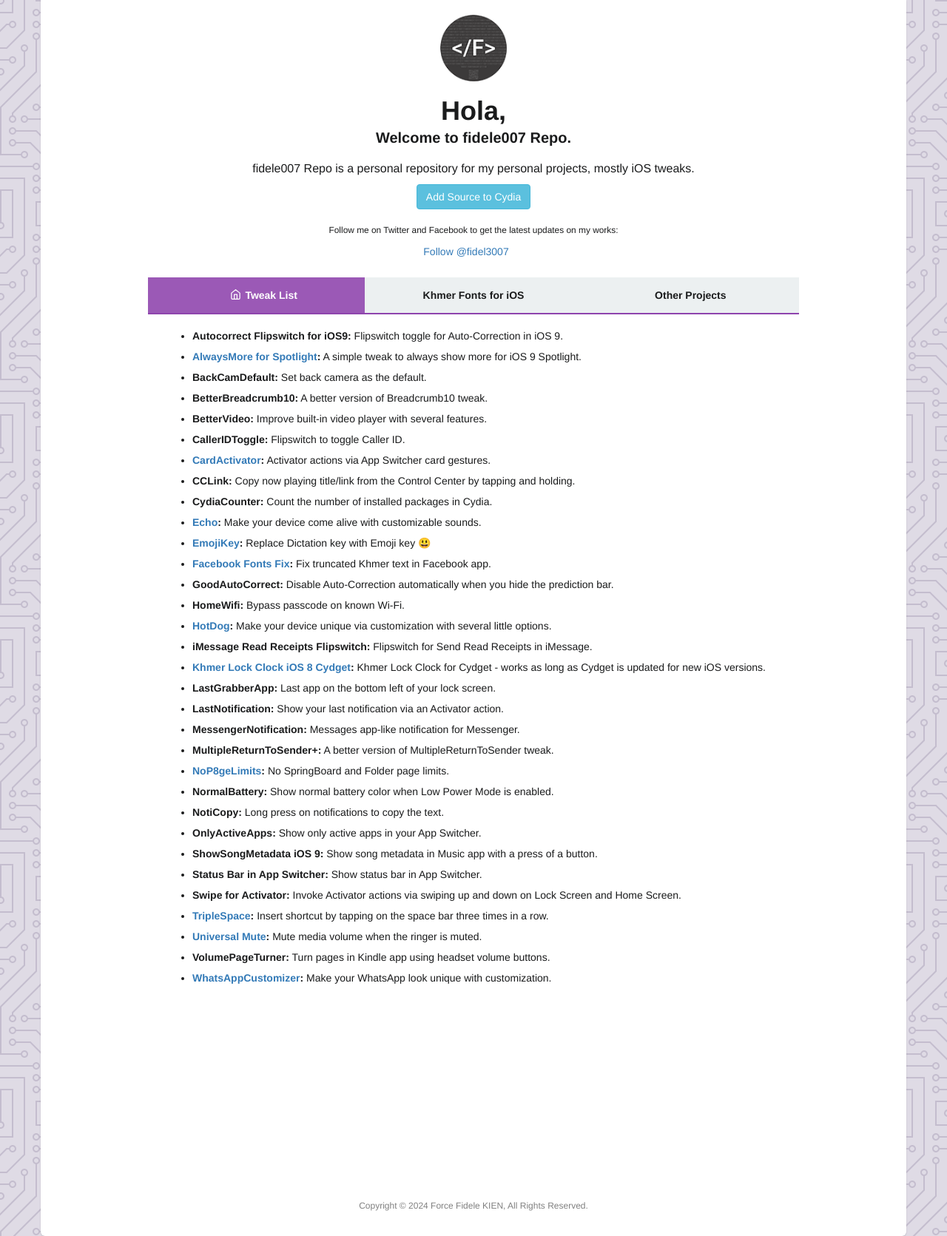
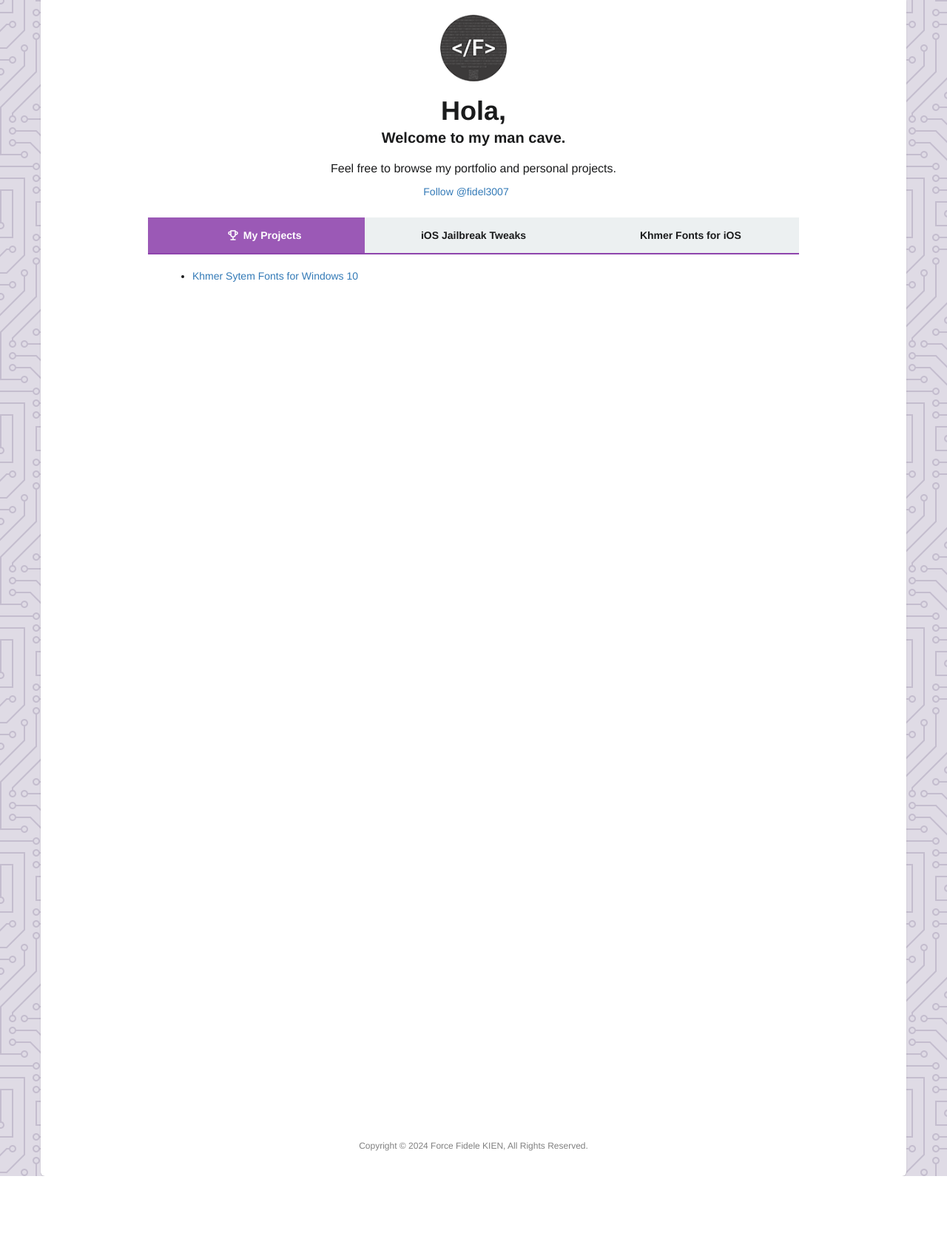
Before and after one commit to fidele007/fidele007.github.io, a PHP site: page / in a window 1280 px wide. Shown: the whole page at 74% size. After the commit the page ends 1590 px from the top, so only its background shows below. Run offline with PHP 8.4, Linux system fonts and the light colour scheme; some libraries are stand-ins or nearby versions.

Commit message:
feat: refactor front page

```diff
--- a/index.html
+++ b/index.html
@@ -1,45 +1,68 @@
 <!DOCTYPE html>
-<html>
+<html lang="en">
+
 <head>
   <meta charset="UTF-8">
-    <meta name="viewport" content="width=device-width, initial-scale=1">
-
-    <title>fidele007 Repo</title>
+  <meta name="viewport" content="width=device-width, initial-scale=1.0">
+  <title>Force Fidele KIEN</title>
+  <link rel="icon" type="image/png" href="site_logo_small.png">
 
   <link rel="stylesheet" type="text/css" href="bootstrap.min.css">
   <link rel="stylesheet" type="text/css" href="style.css">
 </head>
+
 <body>
   <div id="fb-root"></div>
-    <script>(function(d, s, id) {
-      var js, fjs = d.getElementsByTagName(s)[0];
-      if (d.getElementById(id)) return;
-      js = d.createElement(s); js.id = id;
-      js.src = "//connect.facebook.net/en_US/sdk.js#xfbml=1&version=v2.7&appId=256600168067206";
-      fjs.parentNode.insertBefore(js, fjs);
-    }(document, 'script', 'facebook-jssdk'));</script>
+  <script async defer crossorigin="anonymous" src="https://connect.facebook.net/en_US/sdk.js#xfbml=1&version=v18.0&appId=256600168067206" nonce="gl04nKa3"></script>
 
   <div class="container">
-      <img src="site_logo_small.png" alt="Site Logo" height="90" width="90"/>
+    <img src="site_logo_small.png" alt="Site Logo" height="90" width="90" />
     <h1>Hola,</h1>
-      <h2>Welcome to fidele007 Repo.</h2>
-      <p>fidele007 Repo is a personal repository for my personal projects, mostly iOS tweaks.</p>
-      <a class="btn btn-info" href="cydia://url/https://cydia.saurik.com/api/share#?source=https://fidele007.github.io/">Add Source to Cydia</a>
-      <div>
-      <p class="small">Follow me on Twitter and Facebook to get the latest updates on my works:</p>
+    <h2>Welcome to my man cave.</h2>
+    <p>Feel free to browse my portfolio and personal projects.</p>
+
     <div class="social-container">
       <div>
-          <a href="https://twitter.com/fidel3007" class="twitter-follow-button" data-show-count="false">Follow @fidel3007</a>
-          <script async src="//platform.twitter.com/widgets.js" charset="utf-8"></script>
+        <a href="https://twitter.com/fidel3007?ref_src=twsrc%5Etfw" class="twitter-follow-button"
+          data-show-count="false">Follow @fidel3007</a>
+        <script async src="https://platform.twitter.com/widgets.js" charset="utf-8"></script>
       </div>
-        <div class="fb-like" data-href="https://www.facebook.com/fidele007repo/" data-layout="button_count" data-action="like" data-size="small" data-show-faces="false" data-share="false"></div>
+      <div class="fb-like" data-href="https://www.facebook.com/fkthinktank/" data-layout="button_count"
+        data-action="like" data-size="small" data-show-faces="false" data-share="false"></div>
+    </div>
+
+    <div class="center-div">
+      <div class="layout">
+        <input name="nav" type="radio" class="nav projects-radio" id="projects" checked="checked" />
+        <div class="page projects-page">
+          <div class="page-contents">
+            <ul>
+              <li><a href="https://github.com/fidele007/Khmer-System-Fonts-Win10" rel="noopener" target="_blank">Khmer
+                  Sytem Fonts for
+                  Windows 10</a></li>
+            </ul>
           </div>
         </div>
-    <div class="center-div">
-      <div class="layout">
-        <input name="nav" type="radio" class="nav home-radio" id="home" checked="checked" />
-        <div class="page home-page">
+        <label class="nav" for="projects">
+          <div>
+            <svg width="18px" height="18px" viewBox="0 0 24 24" fill="none" stroke="currentColor">
+              <path
+                d="M12 15V15C14.2091 15 16 13.2091 16 11V11M12 15V15C9.79086 15 8 13.2091 8 11V11M12 15V20M12 20H16M12 20H8M8 6V4H16V6M8 6H6C4.89543 6 4 6.89543 4 8V8.43845C4 9.35618 4.62459 10.1561 5.51493 10.3787L8 11M8 6V11M16 11L18.4851 10.3787C19.3754 10.1561 20 9.35618 20 8.43845V8C20 6.89543 19.1046 6 18 6H16M16 11V6"
+                stroke-width="2" stroke-linecap="round" stroke-linejoin="round" />
+            </svg>
+            My Projects
+          </div>
+
+        </label>
+
+        <input name="nav" type="radio" class="nav tweaks-radio" id="tweaks" />
+        <div class="page tweaks-page">
           <div class="page-contents">
+            <a class="btn btn-info"
+              href="cydia://url/https://cydia.saurik.com/api/share#?source=https://fidele007.github.io/">
+              <img src="cydia_logo.png" title="Cydia Logo" width="32px" height="32px" />
+              &nbsp;Add Source to Cydia
+            </a>
             <ul>
               <li><strong>Autocorrect Flipswitch for iOS9:</strong> Flipswitch toggle for Auto-Correction in iOS 9.</li>
               <li><strong><a href="http://cydia.saurik.com/package/com.fidele007.alwaysmoreforspotlight">AlwaysMore for
@@ -48,146 +71,161 @@
               <li><strong>BetterBreadcrumb10:</strong> A better version of Breadcrumb10 tweak.</li>
               <li><strong>BetterVideo:</strong> Improve built-in video player with several features.</li>
               <li><strong>CallerIDToggle:</strong> Flipswitch to toggle Caller ID.</li>
-              <li><strong><a href="http://cydia.saurik.com/package/com.fidele007.cardactivator">CardActivator</a>:</strong>
+              <li><strong><a
+                    href="http://cydia.saurik.com/package/com.fidele007.cardactivator">CardActivator</a>:</strong>
                 Activator actions via App Switcher card gestures.</li>
-              <li><strong>CCLink:</strong> Copy now playing title/link from the Control Center by tapping and holding.</li>
+              <li><strong>CCLink:</strong> Copy now playing title/link from the Control Center by tapping and holding.
+              </li>
               <li><strong>CydiaCounter:</strong> Count the number of installed packages in Cydia.</li>
-              <li><strong><a href="http://cydia.saurik.com/package/com.fidele007.echo">Echo</a>:</strong> Make your device come
+              <li><strong><a href="http://cydia.saurik.com/package/com.fidele007.echo">Echo</a>:</strong> Make your
+                device come
                 alive with customizable sounds.</li>
-              <li><strong><a href="http://cydia.saurik.com/package/com.fidele007.emojikey">EmojiKey</a>:</strong> Replace Dictation
+              <li><strong><a href="http://cydia.saurik.com/package/com.fidele007.emojikey">EmojiKey</a>:</strong>
+                Replace Dictation
                 key with Emoji key 😃</li>
-              <li><strong><a href="http://cydia.saurik.com/package/com.fidele007.facebookfontsfix">Facebook Fonts Fix</a>:</strong>
+              <li><strong><a href="http://cydia.saurik.com/package/com.fidele007.facebookfontsfix">Facebook Fonts
+                    Fix</a>:</strong>
                 Fix truncated Khmer text in Facebook app.</li>
-              <li><strong>GoodAutoCorrect:</strong> Disable Auto-Correction automatically when you hide the prediction bar.</li>
+              <li><strong>GoodAutoCorrect:</strong> Disable Auto-Correction automatically when you hide the prediction
+                bar.</li>
               <li><strong>HomeWifi:</strong> Bypass passcode on known Wi-Fi.</li>
-              <li><strong><a href="http://cydia.saurik.com/package/com.fidele007.hotdog">HotDog</a>:</strong> Make your device
+              <li><strong><a href="http://cydia.saurik.com/package/com.fidele007.hotdog">HotDog</a>:</strong> Make your
+                device
                 unique via customization with several little options.</li>
-              <li><strong>iMessage Read Receipts Flipswitch:</strong> Flipswitch for Send Read Receipts in iMessage.</li>
-              <li><strong><a href="http://cydia.saurik.com/package/com.modmyi.khmerlockclockios8cydget">Khmer Lock Clock iOS 8
-                    Cydget</a>:</strong> Khmer Lock Clock for Cydget - works as long as Cydget is updated for new iOS versions.</li>
+              <li><strong>iMessage Read Receipts Flipswitch:</strong> Flipswitch for Send Read Receipts in iMessage.
+              </li>
+              <li><strong><a href="http://cydia.saurik.com/package/com.modmyi.khmerlockclockios8cydget">Khmer Lock Clock
+                    iOS 8
+                    Cydget</a>:</strong> Khmer Lock Clock for Cydget - works as long as Cydget is updated for new iOS
+                versions.</li>
               <li><strong>LastGrabberApp:</strong> Last app on the bottom left of your lock screen.</li>
               <li><strong>LastNotification:</strong> Show your last notification via an Activator action.</li>
               <li><strong>MessengerNotification:</strong> Messages app-like notification for Messenger.</li>
               <li><strong>MultipleReturnToSender+:</strong> A better version of MultipleReturnToSender tweak.</li>
-              <li><strong><a href="http://cydia.saurik.com/package/com.fidele007.nop8gelimits">NoP8geLimits</a>:</strong> No
+              <li><strong><a
+                    href="http://cydia.saurik.com/package/com.fidele007.nop8gelimits">NoP8geLimits</a>:</strong> No
                 SpringBoard and Folder page limits.</li>
               <li><strong>NormalBattery:</strong> Show normal battery color when Low Power Mode is enabled.</li>
               <li><strong>NotiCopy:</strong> Long press on notifications to copy the text.</li>
               <li><strong>OnlyActiveApps:</strong> Show only active apps in your App Switcher.</li>
-              <li><strong>ShowSongMetadata iOS 9:</strong> Show song metadata in Music app with a press of a button.</li>
+              <li><strong>ShowSongMetadata iOS 9:</strong> Show song metadata in Music app with a press of a button.
+              </li>
               <li><strong>Status Bar in App Switcher:</strong> Show status bar in App Switcher.</li>
-              <li><strong>Swipe for Activator:</strong> Invoke Activator actions via swiping up and down on Lock Screen and Home
+              <li><strong>Swipe for Activator:</strong> Invoke Activator actions via swiping up and down on Lock Screen
+                and Home
                 Screen.</li>
-              <li><strong><a href="http://cydia.saurik.com/package/com.fidele007.triplespace">TripleSpace</a>:</strong> Insert
+              <li><strong><a href="http://cydia.saurik.com/package/com.fidele007.triplespace">TripleSpace</a>:</strong>
+                Insert
                 shortcut by tapping on the space bar three times in a row.</li>
-              <li><strong><a href="http://cydia.saurik.com/package/com.fidele007.universalmute">Universal Mute</a>:</strong> Mute
+              <li><strong><a href="http://cydia.saurik.com/package/com.fidele007.universalmute">Universal
+                    Mute</a>:</strong> Mute
                 media volume when the ringer is muted.</li>
               <li><strong>VolumePageTurner:</strong> Turn pages in Kindle app using headset volume buttons.</li>
               <li><strong><a
-                    href="http://cydia.saurik.com/package/com.fidele007.whatsappcustomizer">WhatsAppCustomizer</a>:</strong> Make
+                    href="http://cydia.saurik.com/package/com.fidele007.whatsappcustomizer">WhatsAppCustomizer</a>:</strong>
+                Make
                 your WhatsApp look unique with customization.</li>
             </ul>
           </div>
         </div>
-        <label class="nav" for="home">
-          <span>
-            <svg viewBox="0 0 24 24" width="24" height="24" stroke="currentColor" stroke-width="2" fill="none"
-              stroke-linecap="round" stroke-linejoin="round" class="css-i6dzq1">
-              <path d="M3 9l9-7 9 7v11a2 2 0 0 1-2 2H5a2 2 0 0 1-2-2z"></path>
-              <polyline points="9 22 9 12 15 12 15 22"></polyline>
+        <label class="nav" for="tweaks">
+          <div>
+            <svg width="18px" height="18px" viewBox="0 0 24 24" stroke="currentColor" fill="none">
+              <path
+                d="M6 13H5C3.89543 13 3 12.1046 3 11V7C3 5.89543 3.89543 5 5 5H13C13.5523 5 14 5.44772 14 6V12C14 12.5523 13.5523 13 13 13H11M6 13L5.32612 17.7172C5.154 18.922 6.08892 20 7.30602 20H8.26541C9.26071 20 10.1046 19.2681 10.2453 18.2828L11 13M6 13H11M18 9C18 10.6569 16.6569 12 15 12H14M18 9C18 7.34315 16.6569 6 15 6H14M18 9H23"
+                stroke-width="2" stroke-linecap="round" stroke-linejoin="round" />
             </svg>
-            Tweak List
-          </span>
+            iOS Jailbreak Tweaks
+          </div>
         </label>
 
-        <input name="nav" type="radio" class="about-radio" id="about" />
-        <div class="page about-page">
+        <input name="nav" type="radio" class="iosFonts-radio" id="iosFonts" />
+        <div class="page iosFonts-page">
           <div class="page-contents">
+            <div class="column">
               <ul>
-            <div class="column">
                 <li><a href="http://cydia.saurik.com/package/com.modmyi.khmerhanumanios8">Khmer Hanuman iOS 8</a></li>
                 <li><a href="http://cydia.saurik.com/package/com.modmyi.khmeraphireakios8">Khmer Aphireak iOS 8</a></li>
                 <li><a href="http://cydia.saurik.com/package/com.modmyi.khmerbokorios8">Khmer Bokor iOS 8</a></li>
-              <li><a href="http://cydia.saurik.com/package/com.modmyi.khmersangammnfixios8">Khmer Sangam MN Fix iOS 8</a></li>
+                <li><a href="http://cydia.saurik.com/package/com.modmyi.khmersangammnfixios8">Khmer Sangam MN Fix iOS
+                    8</a></li>
                 <li><a href="http://cydia.saurik.com/package/com.modmyi.khmernokoraios8">Khmer Nokora iOS 8</a></li>
-              <li><a href="http://cydia.saurik.com/package/com.modmyi.khmerpreyvengboldios8">Khmer Preyveng Bold iOS 8</a></li>
+                <li><a href="http://cydia.saurik.com/package/com.modmyi.khmerpreyvengboldios8">Khmer Preyveng Bold iOS
+                    8</a></li>
                 <li><a href="http://cydia.saurik.com/package/com.modmyi.khmerpreyvengios8">Khmer Preyveng iOS 8</a></li>
                 <li><a href="http://cydia.saurik.com/package/com.modmyi.khmerfreehandios8">Khmer Freehand iOS 8</a></li>
                 <li><a href="http://cydia.saurik.com/package/com.modmyi.khmerfasthandios8">Khmer Fasthand iOS 8</a></li>
-              <li><a href="http://cydia.saurik.com/package/com.modmyi.khmerkantumruyios8">Khmer Kantumruy iOS 8</a></li>
+                <li><a href="http://cydia.saurik.com/package/com.modmyi.khmerkantumruyios8">Khmer Kantumruy iOS 8</a>
+                </li>
                 <li><a href="http://cydia.saurik.com/package/com.modmyi.khmerdangrekios8">Khmer Dang-rek iOS 8</a></li>
-              <li><a href="http://cydia.saurik.com/package/com.modmyi.khmerwatphnomios8">Khmer Wat Phnom iOS 8</a></li>
+                <li><a href="http://cydia.saurik.com/package/com.modmyi.khmerwatphnomios8">Khmer Wat Phnom iOS 8</a>
+                </li>
                 <li><a href="http://cydia.saurik.com/package/com.modmyi.khmercnbattambang">Khmer CN Battambang</li>
-              <li><a href="http://cydia.saurik.com/package/com.modmyi.khmerstuengsaenios8">Khmer Stueng Saen iOS 8</a></li>
-              <li><a href="http://cydia.saurik.com/package/com.modmyi.khmertimbrekampucheaios8">Khmer Timbre Kampuchea iOS 8</a>
+                <li><a href="http://cydia.saurik.com/package/com.modmyi.khmerstuengsaenios8">Khmer Stueng Saen iOS 8</a>
                 </li>
-              <li><a href="http://cydia.saurik.com/package/com.modmyi.khmerpensurinios8">Khmer Pen-Surin iOS 8</a></li>
+                <li><a href="http://cydia.saurik.com/package/com.modmyi.khmertimbrekampucheaios8">Khmer Timbre Kampuchea
+                    iOS 8</a>
+                </li>
+                <li><a href="http://cydia.saurik.com/package/com.modmyi.khmerpensurinios8">Khmer Pen-Surin iOS 8</a>
+                </li>
                 <li><a href="http://cydia.saurik.com/package/com.modmyi.khmermnios8">Khmer MN iOS 8</a></li>
-              <li><a href="http://cydia.saurik.com/package/com.modmyi.khmerpreahvihearios8">Khmer Preah Vihear iOS 8</a></li>
-              <li><a href="http://cydia.saurik.com/package/com.modmyi.khmerisethfirstios8">Khmer iSeth First iOS 8</a></li>
-              <li><a href="http://cydia.saurik.com/package/com.modmyi.khmerakbalthomfreehandios8">Khmer AKbalthom Freehand iOS
+                <li><a href="http://cydia.saurik.com/package/com.modmyi.khmerpreahvihearios8">Khmer Preah Vihear iOS
+                    8</a></li>
+                <li><a href="http://cydia.saurik.com/package/com.modmyi.khmerisethfirstios8">Khmer iSeth First iOS 8</a>
+                </li>
+                <li><a href="http://cydia.saurik.com/package/com.modmyi.khmerakbalthomfreehandios8">Khmer AKbalthom
+                    Freehand iOS
                     8</a></li>
                 <li><a href="http://cydia.saurik.com/package/com.modmyi.khmerkepios8">Khmer Kep iOS 8</a></li>
                 <li><a href="http://cydia.saurik.com/package/com.modmyi.khmerlimons4ios8">Khmer Limon S4 iOS 8</a></li>
                 <li><a href="http://cydia.saurik.com/package/com.modmyi.khmerlimons1ios8">Khmer Limon S1 iOS 8</a></li>
-              <li><a href="http://cydia.saurik.com/package/com.modmyi.khmervirakmodernmonoios8">Khmer Virak Modern Mono iOS 8</a>
+                <li><a href="http://cydia.saurik.com/package/com.modmyi.khmervirakmodernmonoios8">Khmer Virak Modern
+                    Mono iOS 8</a>
                 </li>
-              <li><a href="http://cydia.saurik.com/package/com.modmyi.khmersiemreapios8">Khmer Siem Reap iOS 8</a></li>
-              <li><a href="http://cydia.saurik.com/package/com.modmyi.khmerasvadekhongios8">Khmer Asvadek Hong iOS 8</a></li>
-              <li><a href="http://cydia.saurik.com/package/com.modmyi.khmerakbalthomkhmerhandios8">Khmer Akbalthom Khmerhand iOS
+                <li><a href="http://cydia.saurik.com/package/com.modmyi.khmersiemreapios8">Khmer Siem Reap iOS 8</a>
+                </li>
+                <li><a href="http://cydia.saurik.com/package/com.modmyi.khmerasvadekhongios8">Khmer Asvadek Hong iOS
                     8</a></li>
-              <li><a href="http://cydia.saurik.com/package/com.modmyi.khmersithmonusios8">Khmer Sith Monus iOS 8</a></li>
-              <li><a href="http://cydia.saurik.com/package/com.modmyi.khmerpreyvengheartsios8">Khmer Preyveng Hearts iOS 8</a>
+                <li><a href="http://cydia.saurik.com/package/com.modmyi.khmerakbalthomkhmerhandios8">Khmer Akbalthom
+                    Khmerhand iOS
+                    8</a></li>
+                <li><a href="http://cydia.saurik.com/package/com.modmyi.khmersithmonusios8">Khmer Sith Monus iOS 8</a>
                 </li>
-              <li><a href="http://cydia.saurik.com/package/com.modmyi.konkhmersleokchher">Kon Khmer Sleok Chher</a></li>
+                <li><a href="http://cydia.saurik.com/package/com.modmyi.khmerpreyvengheartsios8">Khmer Preyveng Hearts
+                    iOS 8</a>
+                </li>
+                <li><a href="http://cydia.saurik.com/package/com.modmyi.konkhmersleokchher">Kon Khmer Sleok Chher</a>
+                </li>
                 <li><a href="http://cydia.saurik.com/package/com.modmyi.khmerhanumanios9">Khmer Hanuman iOS 9</a></li>
                 <li><a href="http://cydia.saurik.com/package/com.modmyi.khmerpreyvengios9">Khmer Preyveng iOS 9</a></li>
                 <li><a href="http://cydia.saurik.com/package/com.modmyi.khmerdangrekios9">Khmer Dangrek iOS 9</a></li>
                 <li><a href="http://cydia.saurik.com/package/com.modmyi.khmernokoraios9">Khmer Nokora iOS 9</a></li>
-              <li><a href="http://cydia.saurik.com/package/com.modmyi.khmerakbalthomkhmerhandios9">Khmer Akbalthom Khmerhand iOS
+                <li><a href="http://cydia.saurik.com/package/com.modmyi.khmerakbalthomkhmerhandios9">Khmer Akbalthom
+                    Khmerhand iOS
                     9</a></li>
-              <li><a href="http://cydia.saurik.com/package/com.modmyi.khmerkantumruyios9">Khmer Kantumruy iOS 9</a></li>
+                <li><a href="http://cydia.saurik.com/package/com.modmyi.khmerkantumruyios9">Khmer Kantumruy iOS 9</a>
+                </li>
                 <li><a href="http://cydia.saurik.com/package/com.modmyi.khmerbokorios9">Khmer Bokor iOS 9</a></li>
-              <li><a href="http://cydia.saurik.com/package/com.modmyi.khmerwatphnomios9">Khmer Wat Phnom iOS 9</a></li>
-              <li><a href="http://cydia.saurik.com/package/com.modmyi.khmervirakmonomodernios9">Khmer Virak Mono Modern iOS 9</a>
+                <li><a href="http://cydia.saurik.com/package/com.modmyi.khmerwatphnomios9">Khmer Wat Phnom iOS 9</a>
+                </li>
+                <li><a href="http://cydia.saurik.com/package/com.modmyi.khmervirakmonomodernios9">Khmer Virak Mono
+                    Modern iOS 9</a>
                 </li>
                 <li><a href="http://cydia.saurik.com/package/com.modmyi.khmerlimons1ios9">Khmer Limon S1 iOS 9</a></li>
-              <li><a href="http://cydia.saurik.com/package/com.modmyi.khmerpensurinios9">Khmer Pen-Surin iOS 9</a></li>
-            </div>
+                <li><a href="http://cydia.saurik.com/package/com.modmyi.khmerpensurinios9">Khmer Pen-Surin iOS 9</a>
+                </li>
               </ul>
             </div>
           </div>
-        <label class="nav" for="about">
-          <span>
-            <svg viewBox="0 0 24 24" width="24" height="24" stroke="currentColor" stroke-width="2" fill="none"
-              stroke-linecap="round" stroke-linejoin="round" class="css-i6dzq1">
-              <circle cx="12" cy="12" r="10"></circle>
-              <path d="M9.09 9a3 3 0 0 1 5.83 1c0 2-3 3-3 3"></path>
-              <line x1="12" y1="17" x2="12" y2="17"></line>
+        </div>
+        <label class="nav" for="iosFonts">
+          <div>
+            <svg width="18px" height="18px" viewBox="0 0 15 15" fill="none" stroke="currentColor">
+              <path
+                d="M2.5 4.5C2.5 3.09886 3.59886 2 5 2H12.499C12.7752 2 13 2.22386 13 2.5C13 2.77614 12.7761 3 12.5 3H8.69244L8.40509 3.85458C8.18869 4.49752 7.89401 5.37197 7.58091 6.29794C7.50259 6.52956 7.42308 6.76453 7.34332 7H8.5C8.77614 7 9 7.22386 9 7.5C9 7.77614 8.77614 8 8.5 8H7.00407C6.56724 9.28543 6.16435 10.4613 5.95799 11.0386C5.63627 11.9386 5.20712 12.4857 4.66741 12.7778C4.16335 13.0507 3.64154 13.0503 3.28378 13.05L3.25 13.05C2.94624 13.05 2.7 12.8037 2.7 12.5C2.7 12.1962 2.94624 11.95 3.25 11.95C3.64182 11.95 3.9035 11.9405 4.14374 11.8105C4.36443 11.691 4.65532 11.4148 4.92217 10.6683C5.10695 10.1514 5.45375 9.14134 5.8422 8H4.5C4.22386 8 4 7.77614 4 7.5C4 7.22386 4.22386 7 4.5 7H6.18187C6.30127 6.64785 6.42132 6.29323 6.53887 5.94559C6.85175 5.02025 7.14627 4.14631 7.36256 3.50368L7.53192 3H5C4.15114 3 3.5 3.65114 3.5 4.5C3.5 4.77614 3.27614 5 3 5C2.72386 5 2.5 4.77614 2.5 4.5Z" />
             </svg>
             Khmer Fonts for iOS
-          </span>
-        </label>
-
-        <input name="nav" type="radio" class="contact-radio" id="contact" />
-        <div class="page contact-page">
-          <div class="page-contents">
-            <ul>
-              <li><a href="https://github.com/fidele007/Khmer-System-Fonts-Win10" target="_blank">Khmer Sytem Fonts for Windows 10</a></li>
-            </ul>
           </div>
-        </div>
-        <label class="nav" for="contact">
-          <span>
-            <svg viewBox="0 0 24 24" width="24" height="24" stroke="currentColor" stroke-width="2" fill="none"
-              stroke-linecap="round" stroke-linejoin="round" class="css-i6dzq1">
-              <path
-                d="M21 11.5a8.38 8.38 0 0 1-.9 3.8 8.5 8.5 0 0 1-7.6 4.7 8.38 8.38 0 0 1-3.8-.9L3 21l1.9-5.7a8.38 8.38 0 0 1-.9-3.8 8.5 8.5 0 0 1 4.7-7.6 8.38 8.38 0 0 1 3.8-.9h.5a8.48 8.48 0 0 1 8 8v.5z">
-              </path>
-            </svg>
-            Other Projects
-          </span>
-
         </label>
       </div>
 
@@ -195,8 +233,11 @@
 <footer>
   <div class="col-xs-12 col-md-12 col-lg-12">
     <p id="copyright" class="center-block">
-      <small>Copyright © <script>document.write(new Date().getFullYear());</script> Force Fidele KIEN, All Rights Reserved.</small>
+      <small>Copyright ©
+        <script>document.write(new Date().getFullYear());</script> Force Fidele KIEN, All Rights Reserved.
+      </small>
     </p>
   </div>
 </footer>
+
 </html>
--- a/style.css
+++ b/style.css
@@ -74,7 +74,7 @@
 
 @media (min-width: 480px) {
   .center-div {
-    width: 900px;
+    max-width: 900px;
   }
   /*.column {
     -webkit-columns: 350px 2;
@@ -96,17 +96,6 @@
   height: 100%;
   color: #1a1b1c;
 }
-
-/* label, a {
-  cursor: pointer;
-  user-select: none;
-  text-decoration: none;
-  display: inline-block;
-  color: inherit;
-  transition: border 0.2s;
-  border-bottom: 5px solid rgba(142, 68, 173, 0.2);
-  padding: 3px 2px;
-} */
 
 label:hover, a:hover {
   border-bottom-color: #9b59b6;
@@ -132,6 +121,7 @@
   cursor: pointer;
   border-bottom: 2px solid #8e44ad;
   background: #ecf0f1;
+  -webkit-user-select: none;
   user-select: none;
   transition: background 0.4s, padding-left 0.2s;
   padding-left: 0;
@@ -143,26 +133,19 @@
   padding-left: 20px;
 }
 
-input[type="radio"]:checked+.page+label.nav span {
-  padding-left: 20px;
+.nav div {
+  display: flex;
+  align-items: center;
+  justify-content: center;
+  gap: 5px;
 }
 
-input[type="radio"]:checked+.page+label.nav svg {
-  opacity: 1;
-}
-
-label.nav span {
-  padding-left: 0px;
-  position: relative;
+input[type="radio"]:checked+.page+label.nav div svg {
+  display: block;
 }
 
 label.nav svg {
-  left: 0;
-  top: -3px;
-  position: absolute;
-  width: 15px;
-  opacity: 0;
-  transition: opacity 0.2s;
+  display: none;
 }
 
 .page {
```
Also changed, not shown: cydia_logo.png (added). Lines whose indentation alone changed are shown as unchanged.
